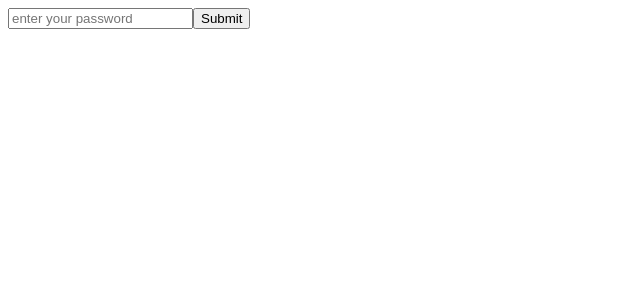
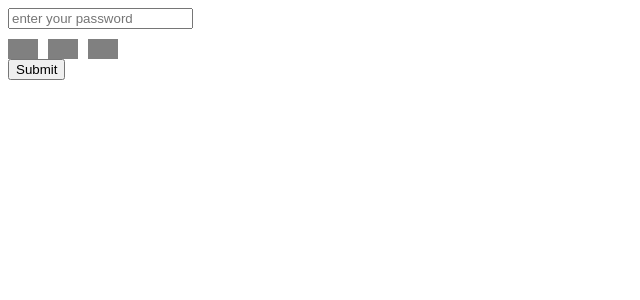
Before and after one commit to kyzym/password-checking-form, a React (Vite) app: page / in a window 1280 px wide. Shown: the top 300 px of the page, without its empty margins (0-640 px from the left). Built offline with nearby package versions, Linux system fonts and the light colour scheme.

Commit message:
feat: working but looks like a trash Thu, Jul 13, 2023  2:00:34 PM

```diff
--- a/src/App.css
+++ b/src/App.css
@@ -1,42 +1,24 @@
-/* #root {
-  max-width: 1280px;
-  margin: 0 auto;
-  padding: 2rem;
-  text-align: center;
+.strength-indicator {
+  display: flex;
+  gap: 10px;
+  margin-top: 10px;
 }
 
-.logo {
-  height: 6em;
-  padding: 1.5em;
-  will-change: filter;
-  transition: filter 300ms;
-}
-.logo:hover {
-  filter: drop-shadow(0 0 2em #646cffaa);
-}
-.logo.react:hover {
-  filter: drop-shadow(0 0 2em #61dafbaa);
+.strength-bar {
+  width: 30px;
+  height: 20px;
+  background-color: gray;
+  transition: background-color 0.3s ease;
 }
 
-@keyframes logo-spin {
-  from {
-    transform: rotate(0deg);
-  }
-  to {
-    transform: rotate(360deg);
-  }
+.strength-bar.red {
+  background-color: red;
 }
 
-@media (prefers-reduced-motion: no-preference) {
-  a:nth-of-type(2) .logo {
-    animation: logo-spin infinite 20s linear;
-  }
+.strength-bar.yellow {
+  background-color: yellow;
 }
 
-.card {
-  padding: 2em;
+.strength-bar.green {
+  background-color: green;
 }
-
-.read-the-docs {
-  color: #888;
-} */
--- a/src/App.jsx
+++ b/src/App.jsx
@@ -1,10 +1,12 @@
 import { useState } from 'react';
+import './app.css';
 
 function App() {
   const [password, setPassword] = useState('');
+  const [strength, setStrength] = useState(0);
 
   const handleChange = (e) => {
-    const newPassword = e.target.value;
+    const newPassword = e.target.value.trim();
     setPassword(newPassword);
     handleCheckStrength(newPassword);
   };
@@ -13,24 +15,22 @@ function App() {
     e.preventDefault();
     console.log(password);
     setPassword('');
+    setStrength(0);
   };
 
   const handleCheckStrength = (password) => {
     let hasLetters = /\p{Letter}/u.test(password);
     let hasNumbers = /\d/.test(password);
     let hasSymbols = /[^\p{L}\p{N}]/gu.test(password);
+
     let componentsCount = [hasLetters, hasNumbers, hasSymbols].filter(
       (symbol) => symbol
     ).length;
 
-    if (password.length < 8) {
-      console.log('weak');
-    } else if (componentsCount === 1) {
-      console.log('easy');
-    } else if (componentsCount === 2) {
-      console.log('medium');
-    } else if (componentsCount === 3) {
-      console.log('hard');
+    if (!password || password.length < 8) {
+      setStrength(0);
+    } else {
+      setStrength(componentsCount);
     }
   };
 
@@ -42,6 +42,45 @@ function App() {
         placeholder="enter your password"
         onChange={handleChange}
         value={password}></input>
+      <div className="strength-indicator">
+        <div
+          className={
+            !password.length && !strength
+              ? 'strength-bar'
+              : password.length > 0 && !strength
+              ? 'strength-bar red'
+              : strength === 1 && password.length > 0
+              ? 'strength-bar red'
+              : strength === 2
+              ? 'strength-bar yellow'
+              : 'strength-bar green'
+          }></div>
+
+        <div
+          className={
+            !password.length && !strength
+              ? 'strength-bar'
+              : strength === 0 && password.length > 0
+              ? 'strength-bar red'
+              : strength === 1
+              ? 'strength-bar '
+              : strength === 2
+              ? 'strength-bar yellow'
+              : 'strength-bar green'
+          }></div>
+        <div
+          className={
+            !password.length && !strength
+              ? 'strength-bar'
+              : strength === 0 && password.length > 0
+              ? 'strength-bar red'
+              : strength === 2
+              ? 'strength-bar '
+              : strength === 3
+              ? 'strength-bar green'
+              : 'strength-bar'
+          }></div>
+      </div>
       <button type="submit">Submit</button>
     </form>
   );
```
